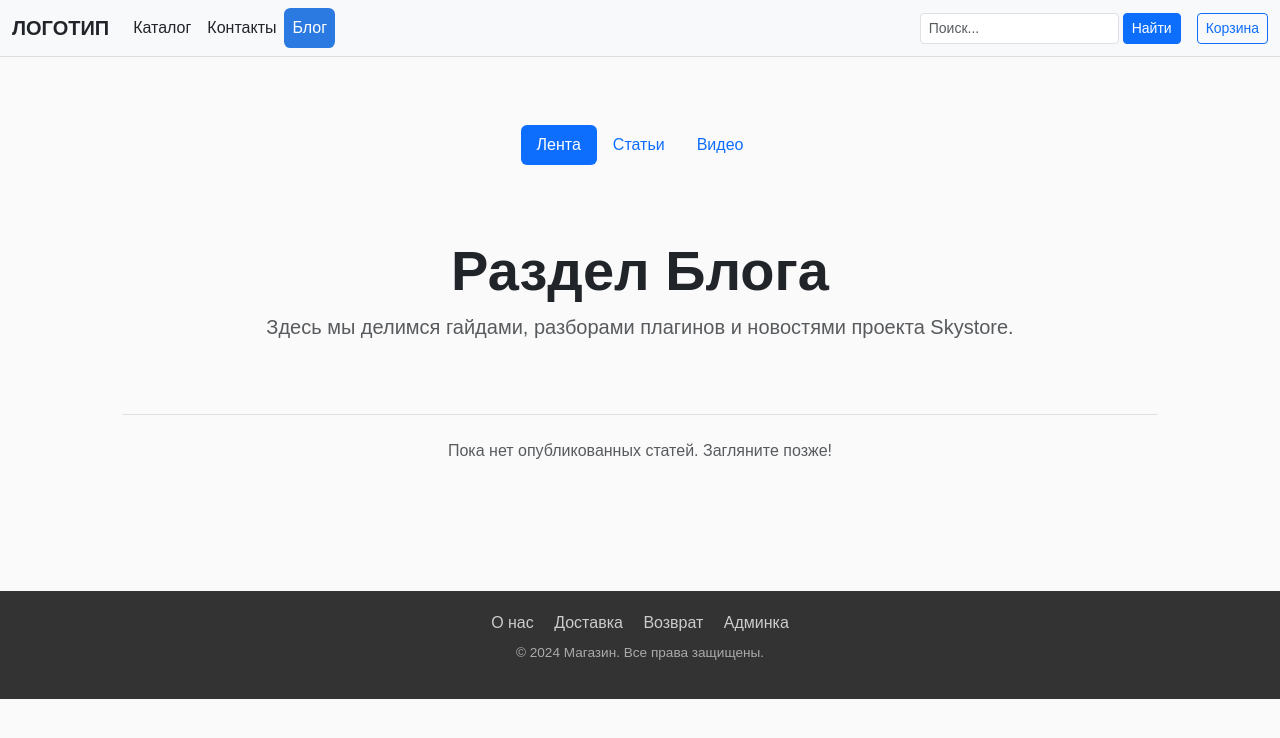
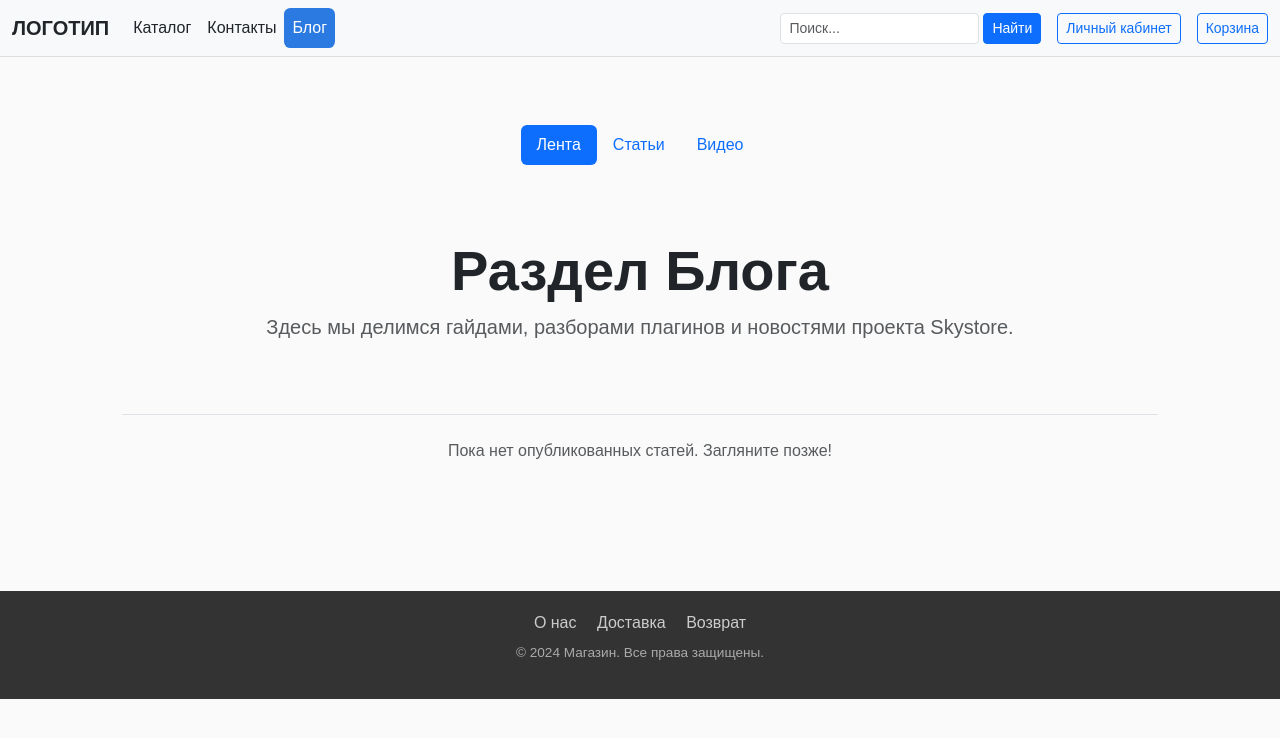
Before and after one commit to prudnikovsemen-beep/E-commerce_-_Django, a Django app: page /blogs/ in a window 1280 px wide. Shown: the top 738 px of the page. Run offline with Django 5.2, Linux system fonts and the light colour scheme; data that the repository does not hold is empty; some libraries are stand-ins or nearby versions.

Commit message:
Переместите ссылку для администратора в шапку под названием «Личный кабинет»

```diff
--- a/templates/base.html
+++ b/templates/base.html
@@ -16,8 +16,9 @@
                 <!-- Логотип -->
                 <a href="{% url 'home' %}" class="navbar-brand fw-bold text-dark">ЛОГОТИП</a>
 
-                <!-- КОРЗИНА для мобильных: видна только до 768px -->
-                <a href="#" class="btn btn-outline-primary btn-sm ms-auto me-2 d-md-none">Корзина</a>
+                <!-- ЛИЧНЫЙ КАБИНЕТ + КОРЗИНА для мобильных: видны только до 768px -->
+                <a href="/admin/" class="btn btn-outline-primary btn-sm ms-auto me-2 d-md-none">Личный кабинет</a>
+                <a href="#" class="btn btn-outline-primary btn-sm d-md-none">Корзина</a>
 
                 <!-- Кнопка-бургер -->
                 <button class="navbar-toggler" type="button"
@@ -40,12 +41,13 @@
                         </li>
                     </ul>
 
-                    <!-- ПОИСК + КОРЗИНА для ПК (от 768px и шире) -->
+                    <!-- ЛИЧНЫЙ КАБИНЕТ + ПОИСК + КОРЗИНА для ПК (от 768px и шире) -->
                     <div class="d-none d-md-flex align-items-center gap-3">
                         <form action="#" method="get" class="d-flex">
                             <input type="text" name="q" class="form-control form-control-sm me-1" placeholder="Поиск..." required>
                             <button type="submit" class="btn btn-sm btn-primary">Найти</button>
                         </form>
+                        <a href="/admin/" class="btn btn-outline-primary btn-sm">Личный кабинет</a>
                         <a href="#" class="btn btn-outline-primary btn-sm">Корзина</a>
                     </div>
                 </div>
@@ -72,7 +74,6 @@
             <a href="{% url 'catalog:contacts' %}">О нас</a>
             <a href="#">Доставка</a>
             <a href="#">Возврат</a>
-            <a href="/admin/">Админка</a>
         </div>
         <p class="copyright">&copy; 2024 Магазин. Все права защищены.</p>
     </footer>
```
